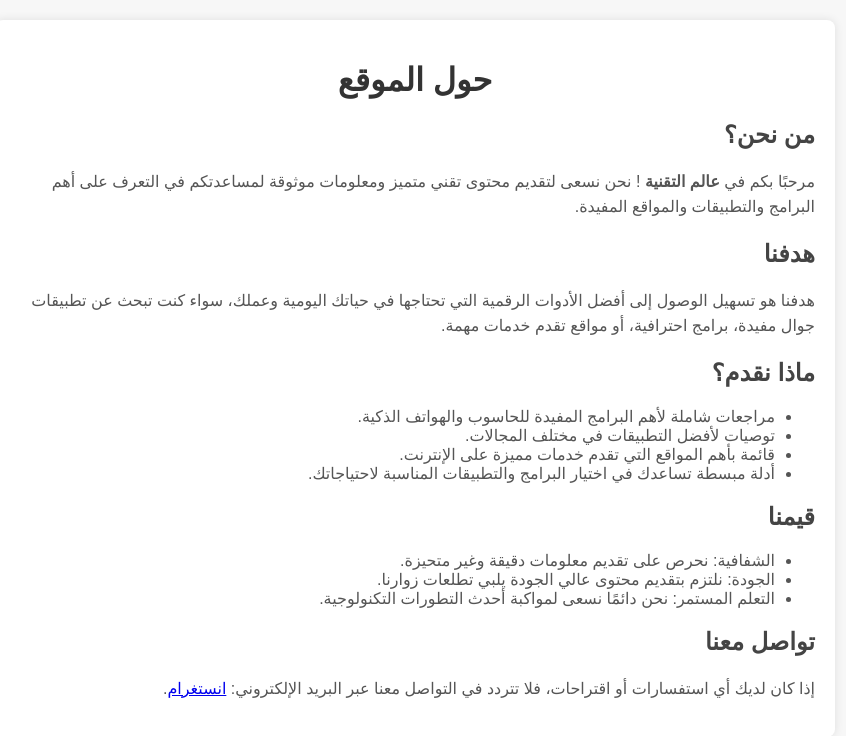
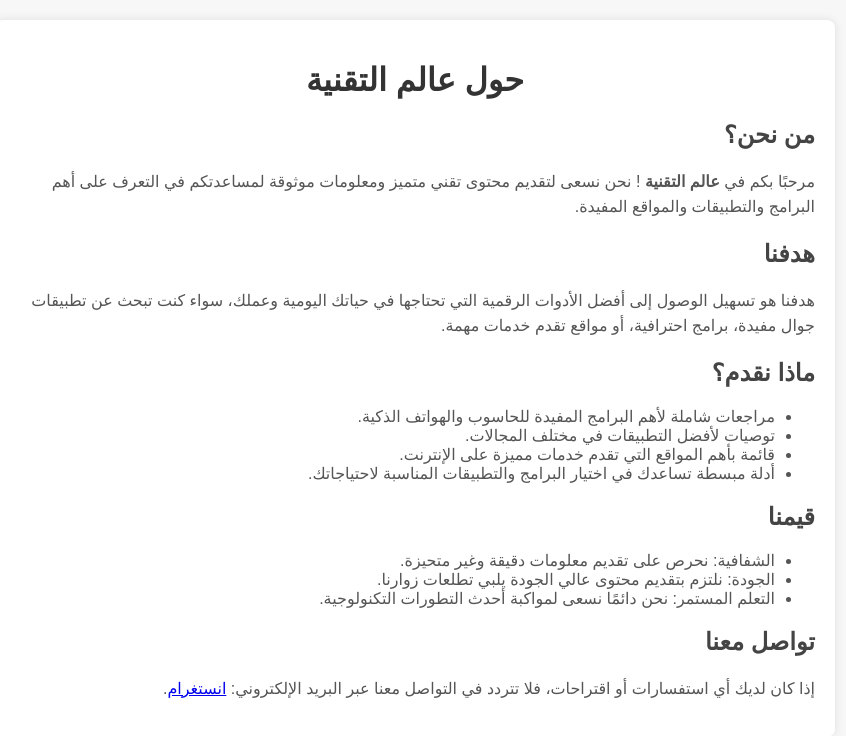
Before and after one commit to 2024web2024/about-aalem-it, a plain HTML site: page index.html in a window 1280 px wide. Shown: the whole page, without its empty margins (225-1071 px from the left). Drawn offline with Linux system fonts and the light colour scheme.

Commit message:
Update index.html

```diff
--- a/index.html
+++ b/index.html
@@ -3,7 +3,7 @@
 <head>
     <meta charset="UTF-8">
     <meta name="viewport" content="width=device-width, initial-scale=1.0">
-    <title>حول الموقع</title>
+    <title> حول عالم التقنية  </title>
     <style>
         body {
             font-family: Arial, sans-serif;
@@ -40,7 +40,7 @@
 </head>
 <body>
     <div class="container">
-        <h1>حول الموقع</h1>
+        <h1> حول عالم التقنية </h1>
 
         <h2>من نحن؟</h2>
         <p>مرحبًا بكم في <strong> عالم التقنية </strong>! نحن نسعى لتقديم محتوى تقني متميز ومعلومات موثوقة لمساعدتكم في التعرف على أهم البرامج والتطبيقات والمواقع المفيدة.</p>
```
